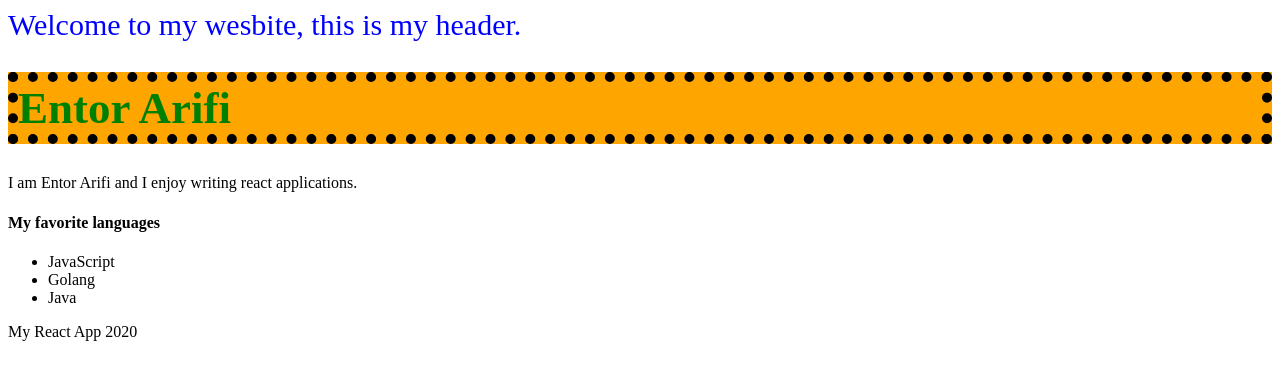
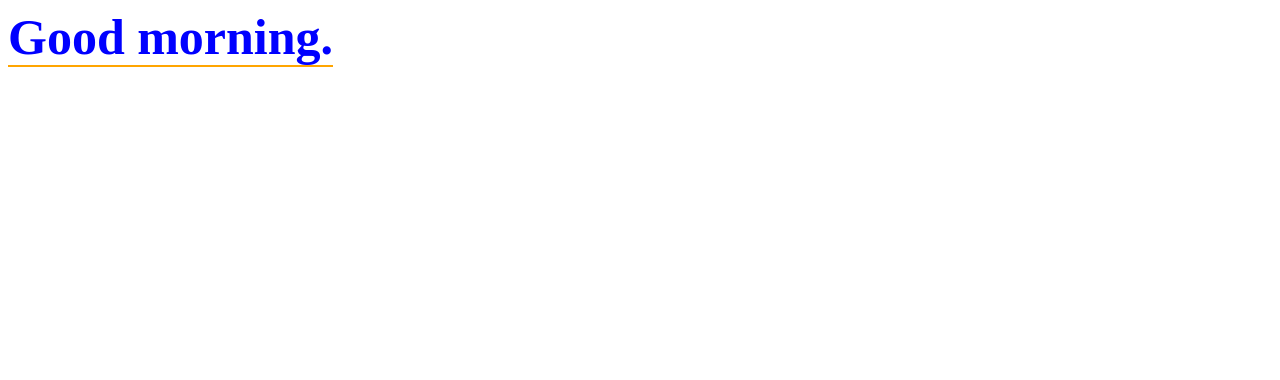
Before and after one commit to armendlahi/learning-react-ick, a React (Create React App) app: page / in a window 1280 px wide. Shown: the top 380 px of the page. Built offline with nearby package versions, Linux system fonts and the light colour scheme.

Commit message:
Date example.

```diff
--- a/src/App.js
+++ b/src/App.js
@@ -1,17 +1,9 @@
 import React from 'react';
 
-import Header from './components/Header';
 import MyInfo from './components/MyInfo';
-import Footer from './components/Footer';
 
 const App = () => {
-    return (
-        <div>
-            <Header />
-            <MyInfo />
-            <Footer />
-        </div>
-    );
+    return <MyInfo />;
 }
 
 export default App;
--- a/src/components/Footer.js
+++ /dev/null
@@ -1,7 +0,0 @@
-import React from 'react';
-
-const Footer = () => {
-    return <footer>My React App 2020</footer>;
-}
-
-export default Footer;
--- a/src/components/Header.js
+++ /dev/null
@@ -1,7 +0,0 @@
-import React from 'react';
-
-const Header = () => {
-    return <header className="my-header">Welcome to my wesbite, this is my header.</header>;
-}
-
-export default Header;
--- a/src/components/MyInfo.js
+++ b/src/components/MyInfo.js
@@ -4,26 +4,30 @@ const MyInfo = () => {
     const firstName = 'Entor';
     const lastName = 'Arifi';
 
-    const myStyle = {
-        color: 'green',
-        backgroundColor: 'orange',
-        fontSize: 45,
-        border: '10px dotted black'
+    const date = new Date(2020, 4, 28, 4, 20);
+    const hour = date.getHours();
+
+    let time;
+    // Objects declared as constants can have their properties mutated but they cannot be reasigned.
+    const style = {
+        fontSize: 50,
+        borderBottom: '2px solid orange',
+        display: 'inline',
+        color: 'black'
     };
 
-    return (
-        <div>
-            <h1 style={myStyle}>{`${firstName} ${lastName}`}</h1>
-            <p>I am Entor Arifi and I enjoy writing react applications.</p>
+    if (hour >= 0 && hour < 12 ) {
+        time = 'morning';
+        style.color = 'blue';
+    } else if (hour >= 12 && hour <= 17) {
+        time = 'afternoon';
+        style.color = 'green';
+    } else {
+        time = 'night';
+        style.color = 'red';
+    }
 
-            <h4>My favorite languages</h4>
-            <ul>
-                <li>JavaScript</li>
-                <li>Golang</li>
-                <li>Java</li>
-            </ul>
-        </div>
-    )
+    return <h1 style={style}>Good {time}.</h1>;
 }
 
 export default MyInfo;
```
